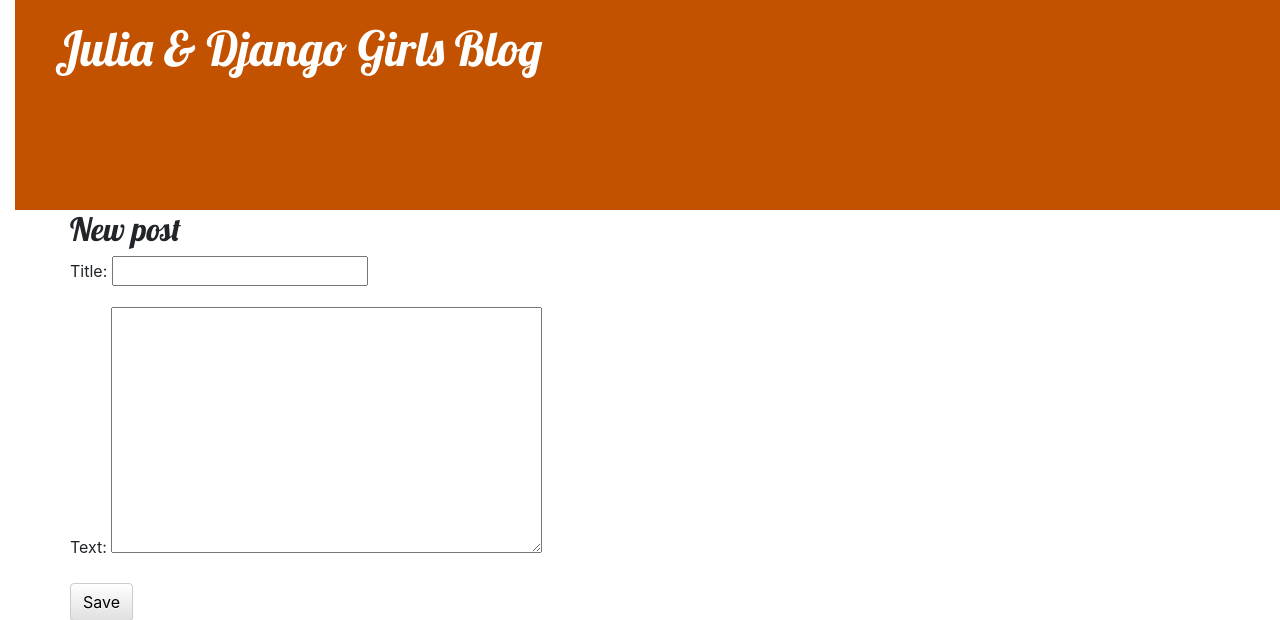
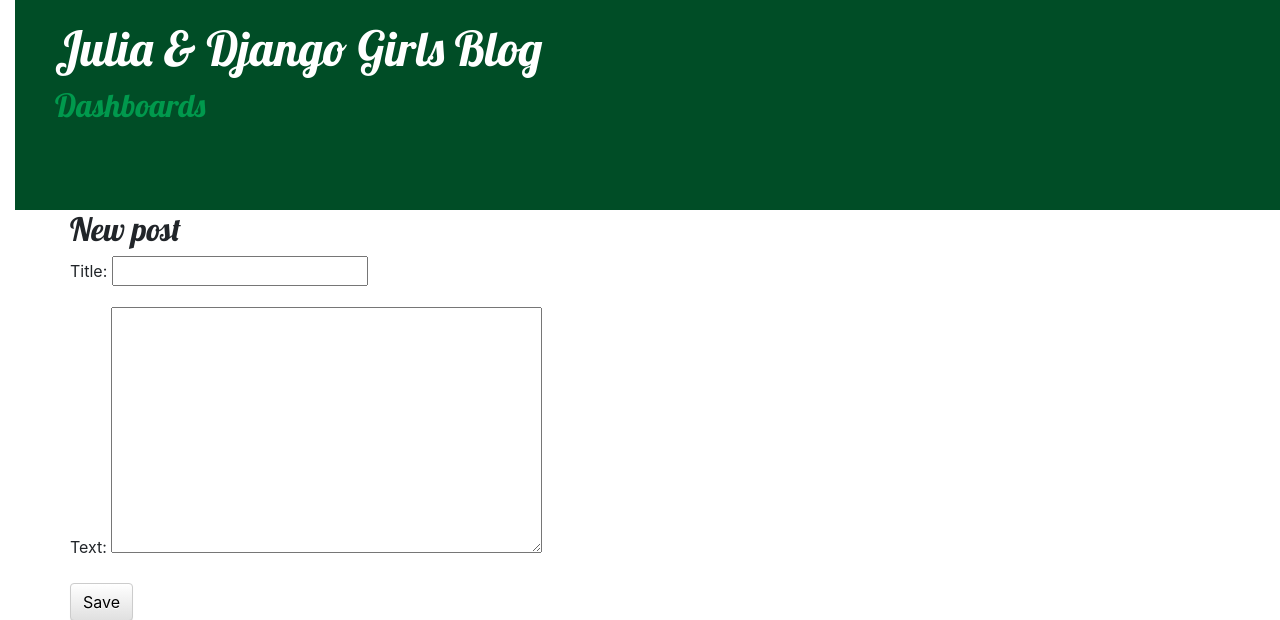
Before and after one commit to iuliiajune/my-first-blog, a Django app: page /post/new in a window 1280 px wide. Shown: the top 620 px of the page. Run offline with Django 3.2, Linux system fonts and the light colour scheme; some libraries are stand-ins or nearby versions.

Commit message:
Add Dashboards page

```diff
--- a/blog/static/css/blog.css
+++ b/blog/static/css/blog.css
@@ -1,5 +1,5 @@
-h1 a, h2 a {
-    color: #000000;
+h1 a, h2 a, h2 a:visited,h2 a:active, h3 a, h3 a:visited, h3 a:active {
+    color: #00994d;
     font-family: 'Lobster';
 }
 
@@ -8,7 +8,7 @@
 }
 
 .page-header {
-    background-color: #C25100;
+    background-color: #004d26;
     margin-top: 0;
     padding: 20px 20px 20px 40px;
     height: 210px;
@@ -16,10 +16,6 @@
 
 .page-header div {
     float: right;
-}
-
-.page-header div div{
-    text-align: top;
 }
 
 .page-header h1, .page-header h1 a, .page-header h1 a:visited, .page-header h1 a:active {
--- a/blog/templates/blog/base.html
+++ b/blog/templates/blog/base.html
@@ -11,9 +11,11 @@
         <div class="page-header">
             <div><iframe src="https://yandex.ru/covid19/stat/widget/light/?geoId=11079" width=200 height=170 frameborder="0"></iframe></div>
             <h1><a href="/">Julia & Django Girls Blog</a></h1>
+            <h2><a href="{% url 'dashboards' %}">Dashboards</a></h2>
             {% if user.is_authenticated %}
-                <a href="{% url 'post_new' %}" class="top-menu"><span class="glyphicon glyphicon-plus"></span>New post</a>
-                <a href="{% url 'post_draft_list' %}" class="top-menu"><span class="glyphicon glyphicon-edit">Drafts</span></a>
+                <h3><a href="{% url 'post_new' %}">New post</a>
+                    <a href="{% url 'post_draft_list' %}">Drafts</a>
+                </h3>
             {% endif %}
         </div>
         <div class="content container">
--- a/blog/urls.py
+++ b/blog/urls.py
@@ -13,6 +13,9 @@
     path('post/<int:pk>/remove/', views.post_remove, name='post_remove'),
     path('post/new', views.post_new, name='post_new'),
     path('post/new/', views.post_new, name='post_new'),
+    path('drafts', views.post_draft_list, name='post_draft_list'),
     path('drafts/', views.post_draft_list, name='post_draft_list'),
-    path('drafts/', views.post_draft_list, name='post_draft_list'),
+
+    path('dashboards', views.dashboards, name='dashboards'),
+    path('dashboards/', views.dashboards, name='dashboards'),
 ]
--- a/blog/views.py
+++ b/blog/views.py
@@ -59,3 +59,7 @@
     post = get_object_or_404(Post, pk=pk)
     post.delete()
     return redirect('post_list')
+
+
+def dashboards(request):
+    return render(request, 'dashboards/overview.html')
```
Also changed, not shown: blog/templates/dashboards/overview.html (added, +26 -0 lines).
